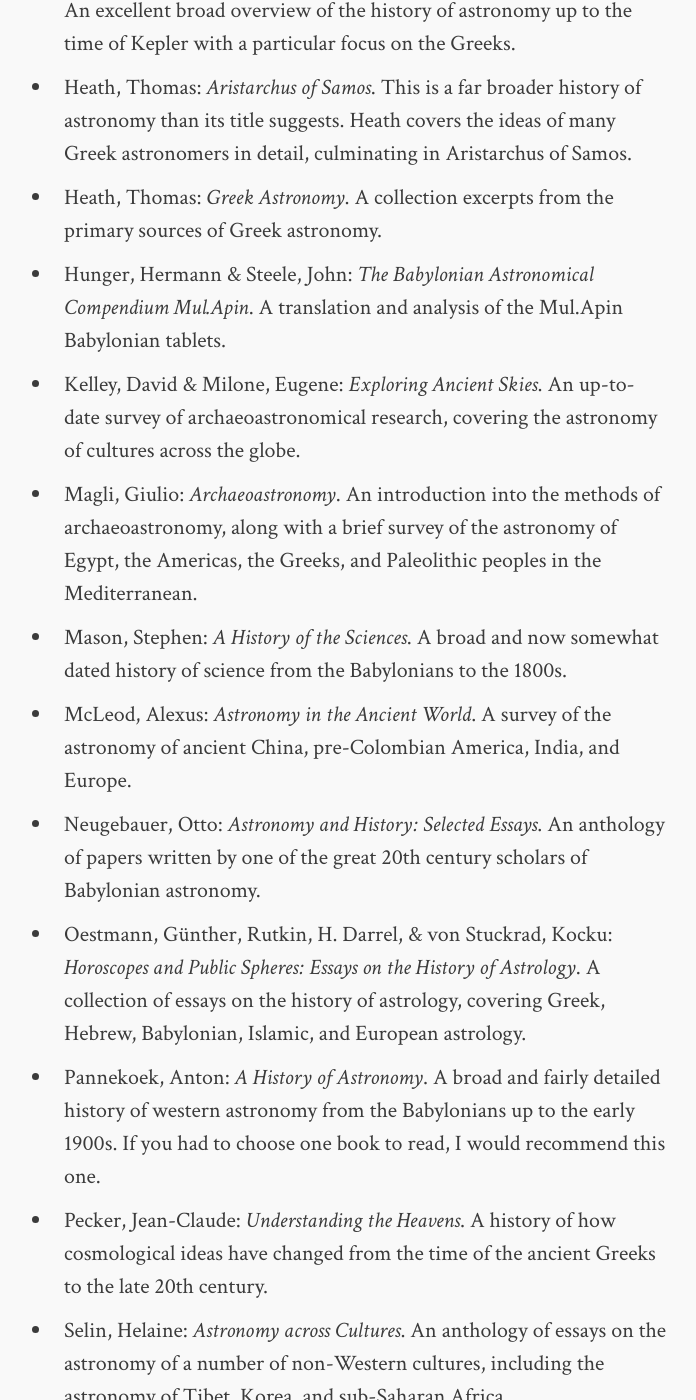
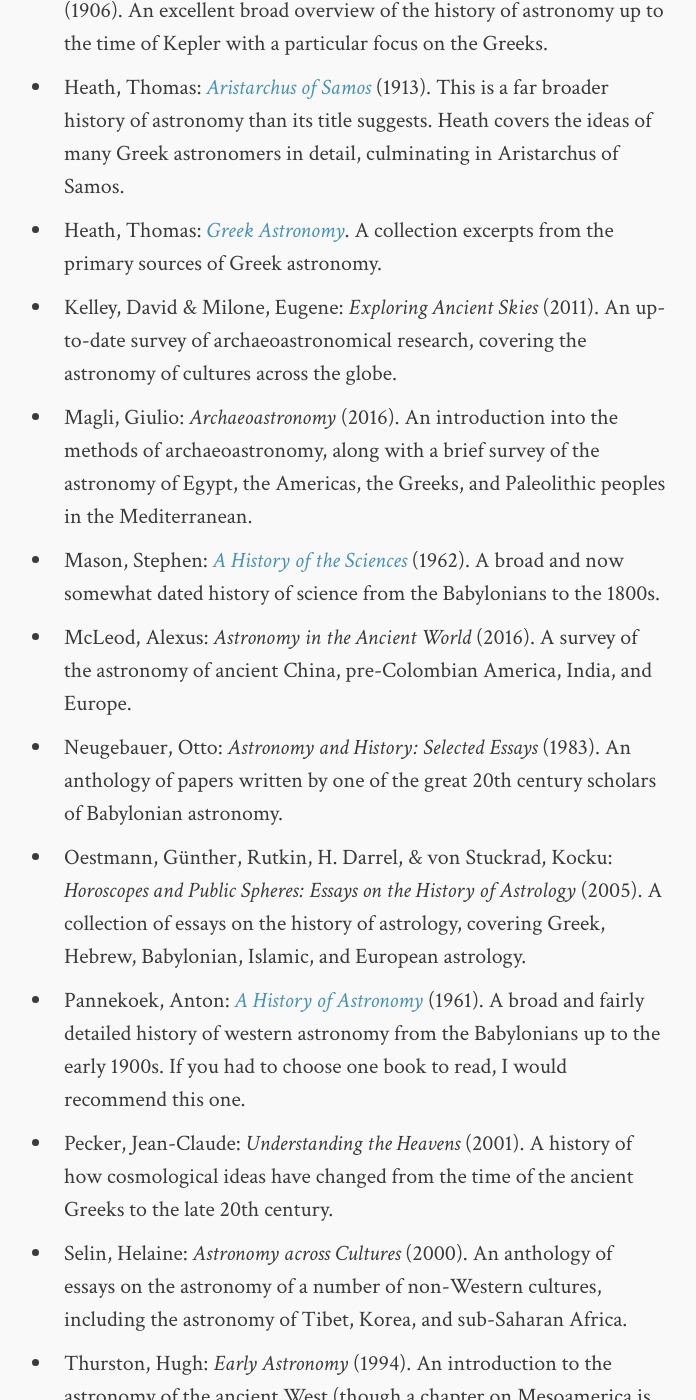
Before and after one commit to joe-antognini/song-of-urania, a Jekyll site: the page built from about.md, in a window 1280 px wide and 1400 px high, scrolled down 2271 px. Shown: the whole window, without its empty margins (313-1009 px from the left). Built offline with Jekyll 4.4.1, drawn with Linux system fonts in a browser that asks for light colours; some of the changed text lies outside the part shown.

Commit message:
Add years to the sources in the About page.

```diff
--- a/about.md
+++ b/about.md
@@ -48,46 +48,50 @@ Below is a partial list of sources that I have generally found useful for the
 history of astronomy.  In the future I will also include sources specific to
 particular episodes in each episode's webpage.
 
-* Aaboe, Asger: *Episodes from the Early History of Astronomy*.  This book
-  derives the math behind Babylonian planetary calculations and the Ptolemeic
-  model.
-* Dreyer, John Louis Emil: *A History of Astronomy from Thales to Kepler*.  An
+* Aaboe, Asger: *Episodes from the Early History of Astronomy* (2001).  This
+  book derives the math behind Babylonian planetary calculations and the
+  Ptolemeic model.
+* Dreyer, John Louis Emil: [*A History of Astronomy from Thales to
+  Kepler*](https://archive.org/details/historyofastrono0000drey) (1906).  An
   excellent broad overview of the history of astronomy up to the time of Kepler
   with a particular focus on the Greeks.
-* Heath, Thomas: *Aristarchus of Samos*.  This is a far broader history of
-  astronomy than its title suggests.  Heath covers the ideas of many Greek
-  astronomers in detail, culminating in Aristarchus of Samos.
-* Heath, Thomas: *Greek Astronomy*.  A collection excerpts from the primary
-  sources of Greek astronomy.
-* Hunger, Hermann & Steele, John: *The Babylonian Astronomical Compendium
-  Mul.Apin*.  A translation and analysis of the Mul.Apin Babylonian tablets.
-* Kelley, David & Milone, Eugene: *Exploring Ancient Skies*.  An up-to-date
-  survey of archaeoastronomical research, covering the astronomy of cultures
-  across the globe.
-* Magli, Giulio: *Archaeoastronomy*.  An introduction into the methods of
-  archaeoastronomy, along with a brief survey of the astronomy of Egypt, the
+* Heath, Thomas: [*Aristarchus of
+  Samos*](https://archive.org/details/aristarchusofsam00heatuoft) (1913).  This
+  is a far broader history of astronomy than its title suggests.  Heath covers
+  the ideas of many Greek astronomers in detail, culminating in Aristarchus of
+  Samos.
+* Heath, Thomas: [*Greek
+  Astronomy*](https://archive.org/details/heath-1937-greek-astronomy).  A
+  collection excerpts from the primary sources of Greek astronomy.
+* Kelley, David & Milone, Eugene: *Exploring Ancient Skies* (2011).  An
+  up-to-date survey of archaeoastronomical research, covering the astronomy of
+  cultures across the globe.
+* Magli, Giulio: *Archaeoastronomy* (2016).  An introduction into the methods
+  of archaeoastronomy, along with a brief survey of the astronomy of Egypt, the
   Americas, the Greeks, and Paleolithic peoples in the Mediterranean.
-* Mason, Stephen: *A History of the Sciences*.  A broad and now somewhat dated
-  history of science from the Babylonians to the 1800s.
-* McLeod, Alexus: *Astronomy in the Ancient World*.  A survey of the astronomy
-  of ancient China, pre-Colombian America, India, and Europe.
-* Neugebauer, Otto: *Astronomy and History: Selected Essays*.  An anthology of
-  papers written by one of the great 20th century scholars of Babylonian
-  astronomy.
+* Mason, Stephen: [*A History of the
+  Sciences*](https://archive.org/details/historyofscience00maso) (1962).  A
+  broad and now somewhat dated history of science from the Babylonians to the
+  1800s.
+* McLeod, Alexus: *Astronomy in the Ancient World* (2016).  A survey of the
+  astronomy of ancient China, pre-Colombian America, India, and Europe.
+* Neugebauer, Otto: *Astronomy and History: Selected Essays* (1983).  An
+  anthology of papers written by one of the great 20th century scholars of
+  Babylonian astronomy.
 * Oestmann, Günther, Rutkin, H. Darrel, & von Stuckrad, Kocku: *Horoscopes and
-  Public Spheres: Essays on the History of Astrology*.  A collection of essays
-  on the history of astrology, covering Greek, Hebrew, Babylonian, Islamic, and
-  European astrology.
-* Pannekoek, Anton: *A History of Astronomy*.  A broad and fairly detailed
-  history of western astronomy from the Babylonians up to the early 1900s.  If
-  you had to choose one book to read, I would recommend this one.
-* Pecker, Jean-Claude: *Understanding the Heavens*. A history of how
+  Public Spheres: Essays on the History of Astrology* (2005).  A collection of
+  essays on the history of astrology, covering Greek, Hebrew, Babylonian,
+  Islamic, and European astrology.
+* Pannekoek, Anton: [*A History of
+  Astronomy*](https://archive.org/details/historyofastrono0000pann) (1961).  A
+  broad and fairly detailed history of western astronomy from the Babylonians
+  up to the early 1900s.  If you had to choose one book to read, I would
+  recommend this one.
+* Pecker, Jean-Claude: *Understanding the Heavens* (2001). A history of how
   cosmological ideas have changed from the time of the ancient Greeks to the
   late 20th century.
-* Selin, Helaine: *Astronomy across Cultures*.  An anthology of essays on the
-  astronomy of a number of non-Western cultures, including the astronomy of
-  Tibet, Korea, and sub-Saharan Africa.
-* Thurston, Hugh: *Early Astronomy*. An introduction to the astronomy of the
-  ancient West (though a chapter on Mesoamerica is also included).
-* Watson, Rita & Horowitz, Wayne: *Writing Science before the Greeks*. A
-  translation and study of the Babylonian Mul.Apin tablets.
+* Selin, Helaine: *Astronomy across Cultures* (2000).  An anthology of essays
+  on the astronomy of a number of non-Western cultures, including the astronomy
+  of Tibet, Korea, and sub-Saharan Africa.
+* Thurston, Hugh: *Early Astronomy* (1994). An introduction to the astronomy of
+  the ancient West (though a chapter on Mesoamerica is also included).
```
